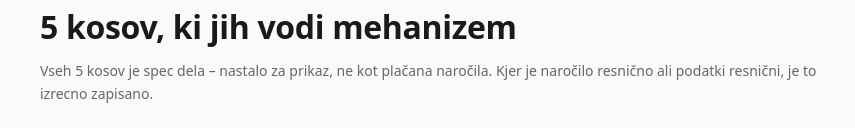
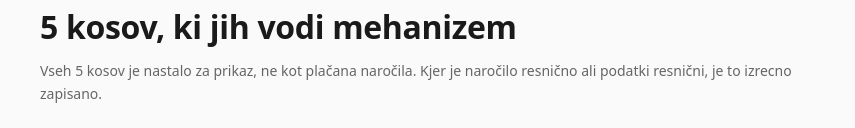
Before and after one commit to ivofrankai-star/copypage, a plain HTML site: page copypage.html in a window 1280 px wide. Shown: the part 819-947 px from the top of the page, 192-1047 px from the left. Drawn offline with Linux system fonts and the light colour scheme; a script that the page names is missing.

Commit message:
Reword spec line: Vseh 5 kosov je nastalo za prikaz

```diff
--- a/copypage.html
+++ b/copypage.html
@@ -428,7 +428,7 @@
       <div class="container prose-narrow">
         <p class="eyebrow">portfolio</p>
         <h2 id="work-heading">5 kosov, ki jih vodi mehanizem</h2>
-        <p style="font-size: var(--text-sm); color: var(--color-mute); margin-top: var(--space-4);">Vseh 5 kosov je spec dela – nastalo za prikaz, ne kot plačana naročila. Kjer je naročilo resnično ali podatki resnični, je to izrecno zapisano.</p>
+        <p style="font-size: var(--text-sm); color: var(--color-mute); margin-top: var(--space-4);">Vseh 5 kosov je nastalo za prikaz, ne kot plačana naročila. Kjer je naročilo resnično ali podatki resnični, je to izrecno zapisano.</p>
         <article class="piece" id="piece-lumar-vsl">
           <h3 class="piece__title">Lumar montažna hiša – VSL scenarij "Potrkajte" (~6 min govora)</h3>
           <p class="piece__problem"><strong>Problem:</strong> Mlada družina med klasično in montažno gradnjo. Strahovi: "kartonasta hiša" (skoraj na vsakem posvetu), dve leti organiziranja gradbišča, drobni tisk in aneksi po podpisu.</p>
```
Also changed, not shown: index.html (+1 -1 lines).
